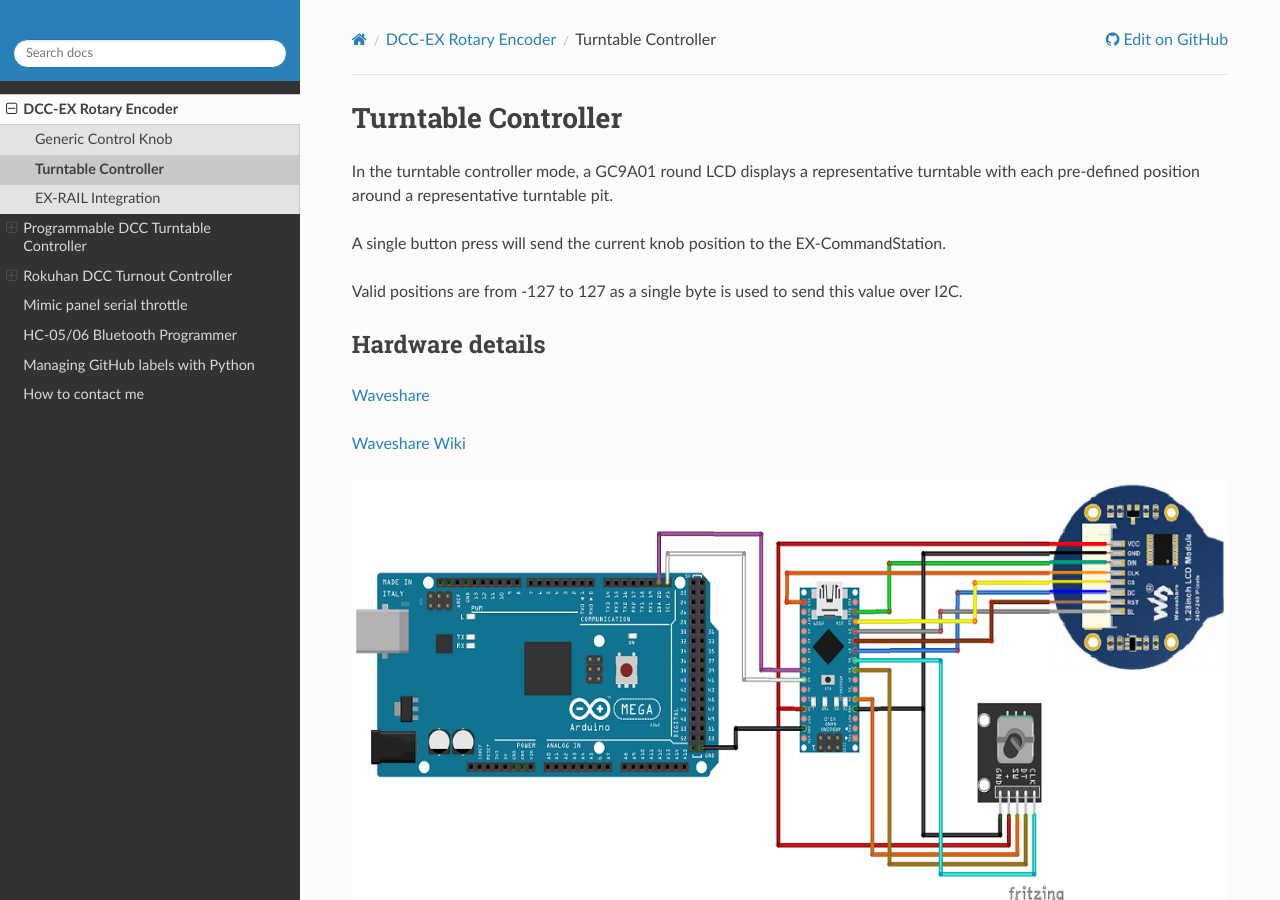
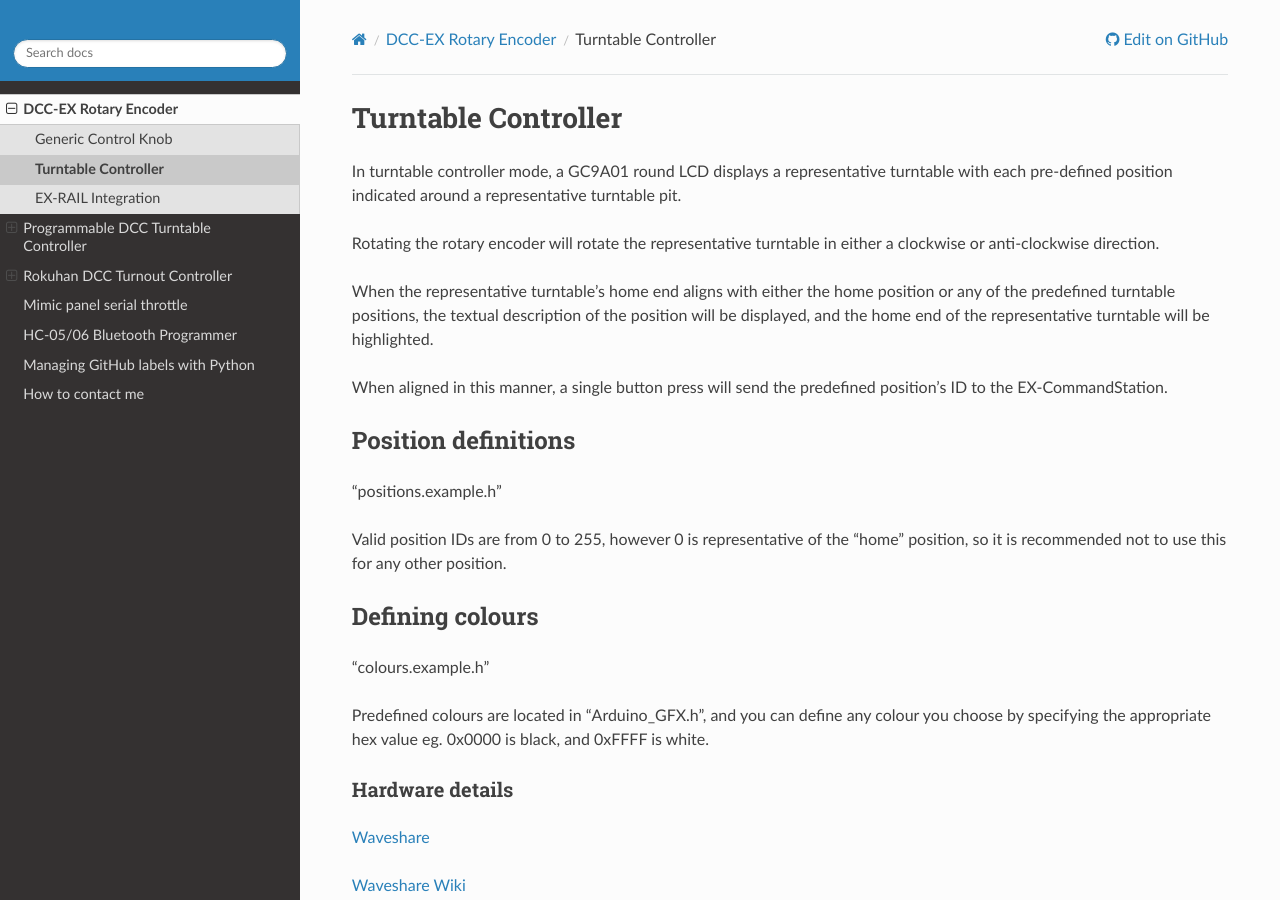
Before and after one commit to peteGSX/petegsx.github.io, a Sphinx documentation site: the page built from docs/rotary-encoder/turntable-controller.rst, in a window 1280 px wide and 900 px high. Built offline with Sphinx 7.4.7 and the Read the Docs theme 2.0.0, drawn with Linux system fonts in a browser that asks for light colours.

Commit message:
More GC9A01 doco

```diff
--- a/docs/rotary-encoder/overview.rst
+++ b/docs/rotary-encoder/overview.rst
@@ -73,4 +73,4 @@
 
 In turntable controller mode, the knob rotates a representative turntable on the GC9A01 round LCD, and will send the predefined position number when pushing the encoder button. Pushing the button with the representative turntable in any other position will not update the EX-CommandStation.
 
-As per the introductory note at the top of this page, functionality has been retained to rotate the knob back to a "home" position. This is accomplished by holding the button down for a second then releasing it, resulting in the OLED display indicating it can now be re-homed. Simply rotate the encoder to the desired home or 0 position, then press the button once to confirm. Normal functionality will then resume. This only applies to the generic control knob mode, and is not available in turntable controller mode.
+As per the introductory note at the top of this page, functionality has been retained to rotate the knob back to a "home" position. This is accomplished by holding the button down for a second then releasing it, resulting in the OLED display indicating it can now be re-homed. Simply rotate the encoder to the desired home or 0 position, then press the button once to confirm. Normal functionality will then resume. While this functionality still operates in turntable controller mode, there is no visual indication on the GC9A01 round LCD.
--- a/docs/rotary-encoder/turntable-controller.rst
+++ b/docs/rotary-encoder/turntable-controller.rst
@@ -2,11 +2,27 @@
 Turntable Controller
 ********************
 
-In the turntable controller mode, a GC9A01 round LCD displays a representative turntable with each pre-defined position around a representative turntable pit.
+In turntable controller mode, a GC9A01 round LCD displays a representative turntable with each pre-defined position indicated around a representative turntable pit.
 
-A single button press will send the current knob position to the EX-CommandStation.
+Rotating the rotary encoder will rotate the representative turntable in either a clockwise or anti-clockwise direction.
 
-Valid positions are from -127 to 127 as a single byte is used to send this value over I2C.
+When the representative turntable's home end aligns with either the home position or any of the predefined turntable positions, the textual description of the position will be displayed, and the home end of the representative turntable will be highlighted.
+
+When aligned in this manner, a single button press will send the predefined position's ID to the EX-CommandStation.
+
+Position definitions
+--------------------
+
+"positions.example.h"
+
+Valid position IDs are from 0 to 255, however 0 is representative of the "home" position, so it is recommended not to use this for any other position.
+
+Defining colours
+----------------
+
+"colours.example.h"
+
+Predefined colours are located in "Arduino_GFX.h", and you can define any colour you choose by specifying the appropriate hex value eg. 0x0000 is black, and 0xFFFF is white.
 
 Hardware details
 ================
```
